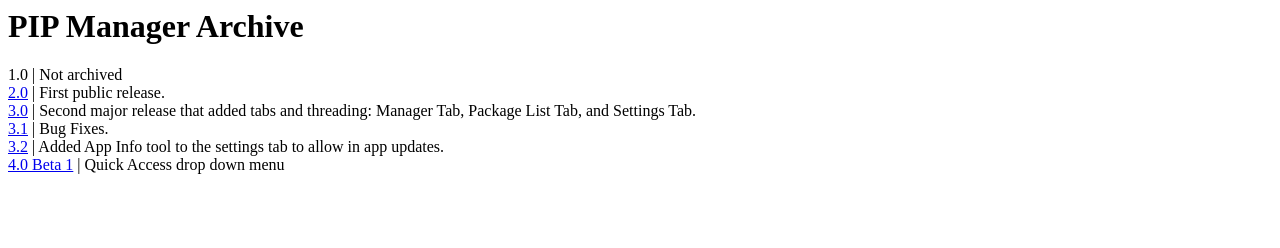
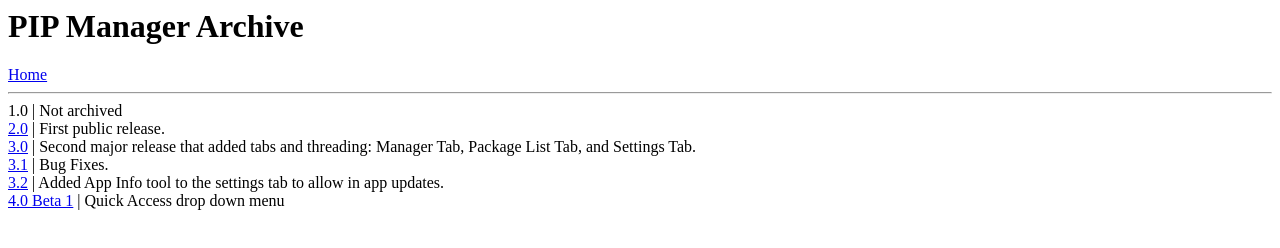
Before and after one commit to KaiserWilhelm23/PIP-Manager-App, a plain HTML site: page index.html in a window 1280 px wide. Drawn offline with Linux system fonts and the light colour scheme.

Commit message:
Update index.html

```diff
--- a/index.html
+++ b/index.html
@@ -1,4 +1,6 @@
 <h1>PIP Manager Archive</h1>
+<a href="https://github.com/blaze005/PIP-Manager-App">Home</a>
+<hr>
 
 <a>1.0 | Not archived </a>
 <br>
```
